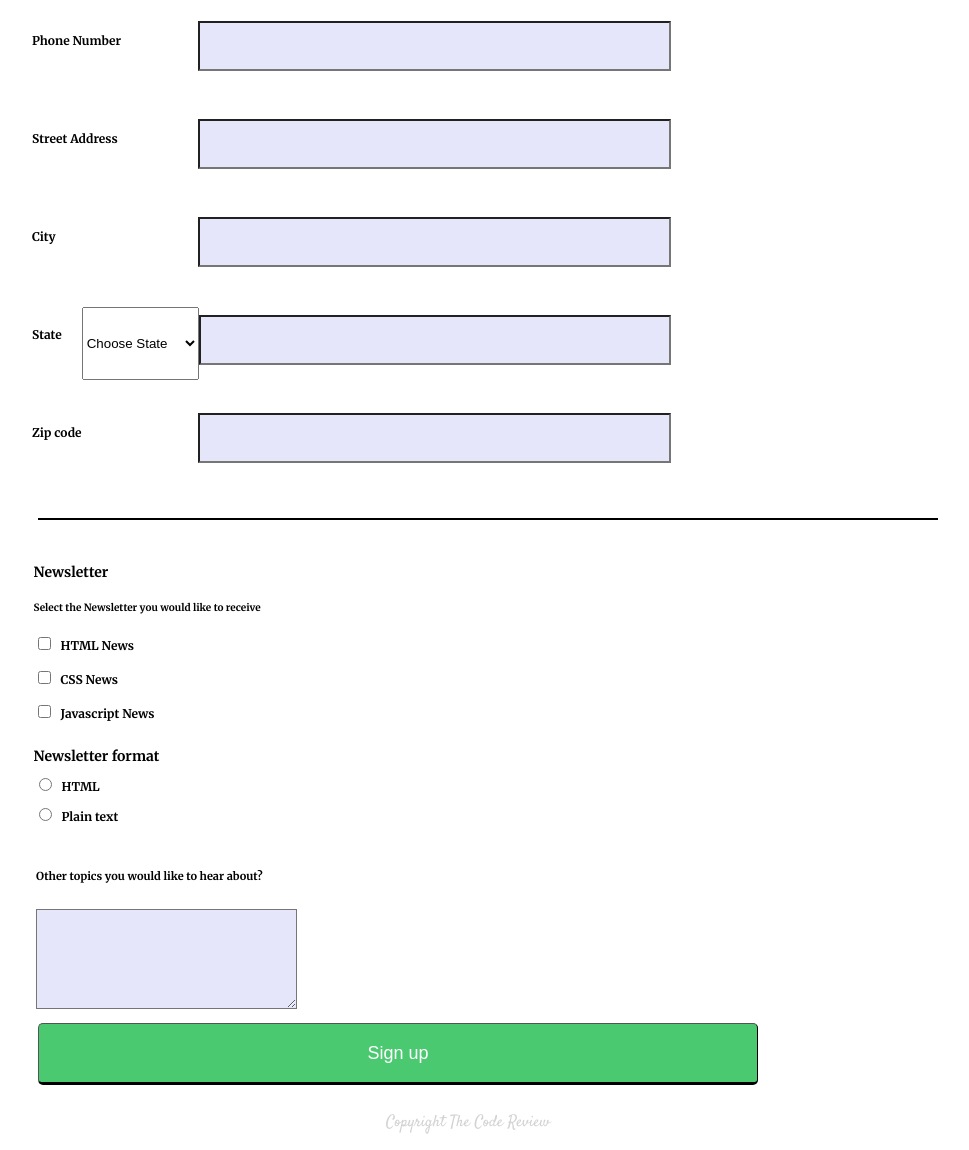
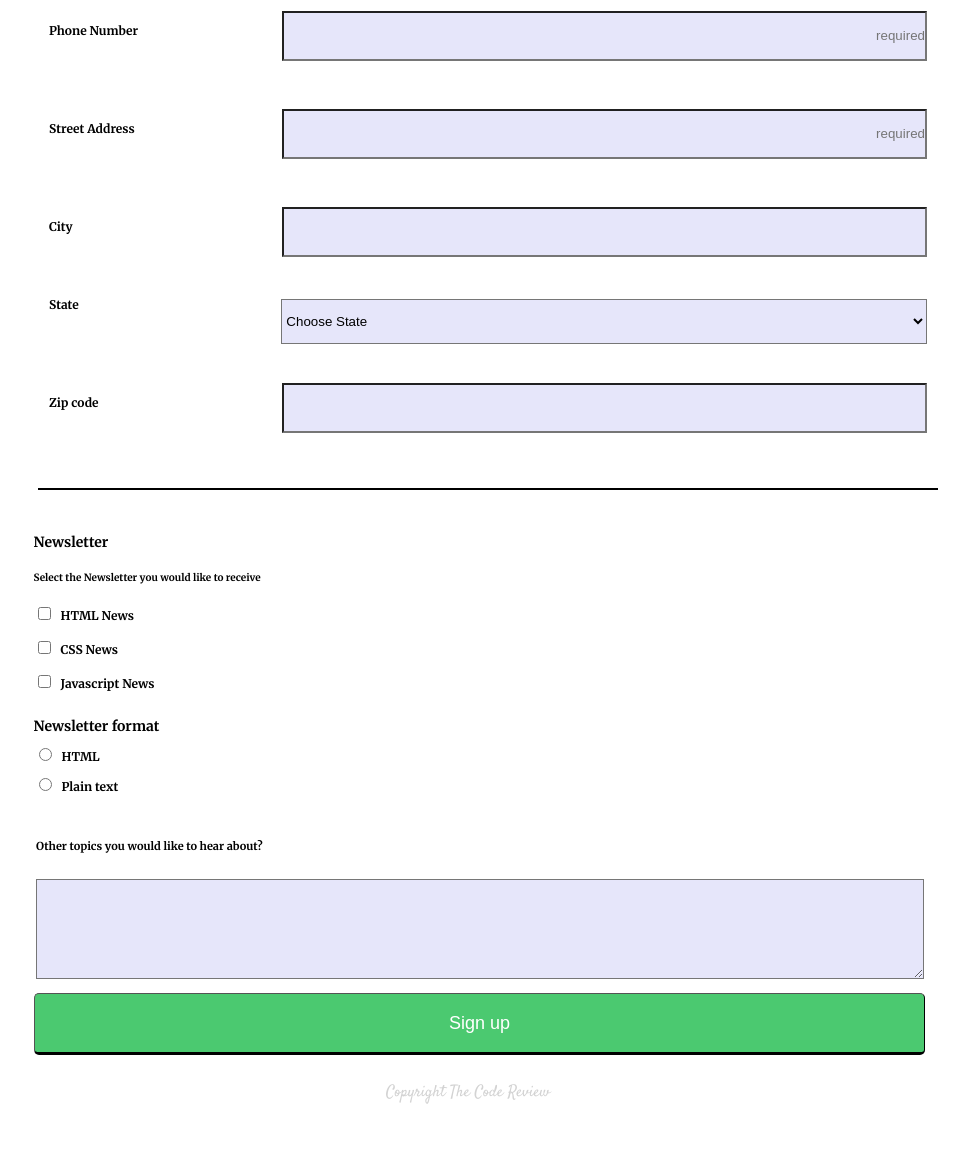
Before and after one commit to Payad/Techdegree-project-3, a plain HTML site: page index.html in a window 1280 px wide. Shown: the part 454-1604 px from the top of the page, without its empty margins (152-1121 px from the left). After the commit the page ends 1574 px from the top, so only its background shows below. Drawn offline with Linux system fonts and the light colour scheme.

Commit message:
update proj 3
project 3 update

```diff
--- a/index.html
+++ b/index.html
@@ -49,13 +49,13 @@
                 <div class="flex-pair" id="telephone">
             <label for="phone number">Phone Number</label>
             <!-- <h3>Phone Number</h3> -->
-            <input type="text" id="phone number" name="user_phone">
+            <input type="text" id="phone number" name="user_phone" placeholder="required">
                     </div>
 
             <div class="flex-pair">
             <label for="Street Address">Street Address</label>
             <!-- <h3>Street Address</h3> -->
-            <input type="text" id="Street Address" name="user_address">
+            <input type="text" id="Street Address" name="user_address" placeholder="required">
                         </div>
 
             <div class="flex-pair">
@@ -66,7 +66,6 @@
 
             <div class="flex-pair">
             <label for="State">State</label>
-            <!-- <input type=text list="state" name="user_state"> -->
             <select id="State" name="user_state">
                 <option disabled hidden selected>Choose State</option>
                 <option value="Alabama">Alabama</option>
@@ -125,7 +124,7 @@
 
 
             <!-- <h3>State</h3> -->
-            <input type="text" id="State" name="user_state">
+            <!-- <input type="text" id="State" name="user_state"> -->
                </div>
 
                <div class="flex-pair">
--- a/styles.css
+++ b/styles.css
@@ -60,9 +60,10 @@ padding: 0 0 0 200px;
 
     textarea {
         /* margin-top: 20px; */
-        max-width: 100%;
+        /* max-width: 100%; */
         height: 100px;
         padding-right: 82px;
+        width: 105%;
     }
 
 
@@ -119,8 +120,8 @@ padding: 0 0 0 200px;
     /* padding: 50px 50px 35px 50px; */
     border: none;
     font-size: 12px;
-    width: 20%;
-    margin-left: -15px;
+    /* width: 20%;
+    margin-left: -15px; */
 }
 
 fieldset {
@@ -139,7 +140,7 @@ fieldset.flex {
 .contact-info input {
     height: 50px;
     margin-bottom: 15px;
-    padding-right: 100px;
+    /* padding-right: 100px; */
 }
 
 
@@ -213,9 +214,16 @@ button {
     text-align: center;
     font-style: normal;
     border-radius: 5px;
-    width: 80%;
+    width: 100%;
     border-width: 1px 1px 3px;
     margin-bottom: 10px;
+}
+
+select {
+    width: 100%;
+    background: #E6E6FA;
+    height: 5.7vh;
+    margin-top: 10px;
 }
 
 form {
@@ -230,26 +238,44 @@ form {
         /* flex-direction: flow; */
     }
 
-    input[type=text] {
+    select {
+        width: 76%;
+        background: #E6E6FA;
+        margin-top: 2px
+    }
 
+    button {
+        width: 99%;
+        margin-right: 4px;
+        margin-left: -4px;
     }
+
+    textarea {
+        width: 100%;
+    }
+
+    /* input[type=text] {
+
+    } */
 
     #state {
         width: 20px;
 
     }
 
-    ::placeholder {
-        margin-right: 5px;
-    }
+    /* ::placeholder {
+        margin-right: 20px;
+    } */
 
     .contact-info input {
         width: 59vh;
-        padding-right: 200px;
+        /* padding-right: 200px; */
+        text-align: right;
     }
 
     .latest {
         font-size: 12px;
+        margin-top: -10px;
     }
 
     /* .line {
```
